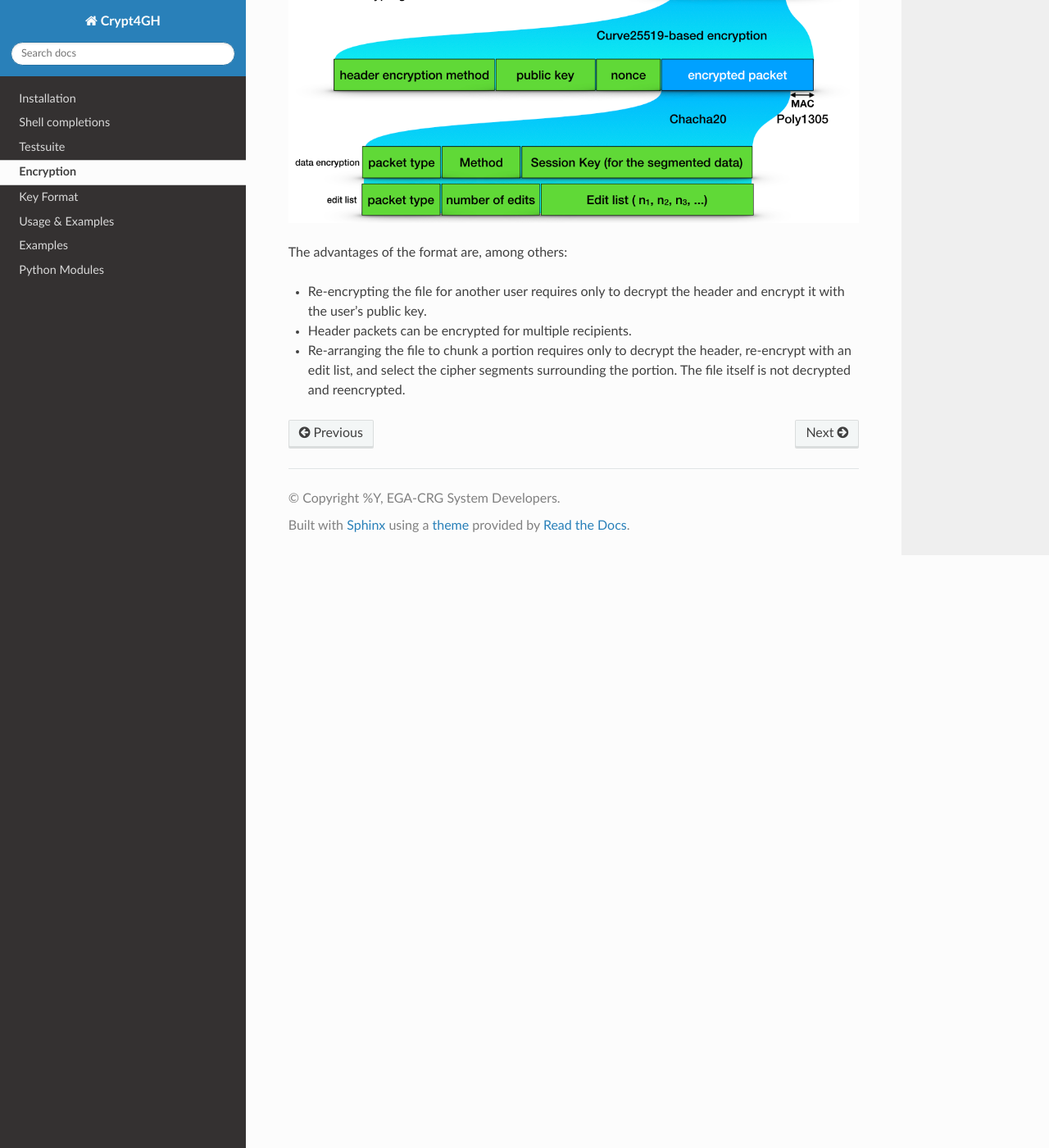
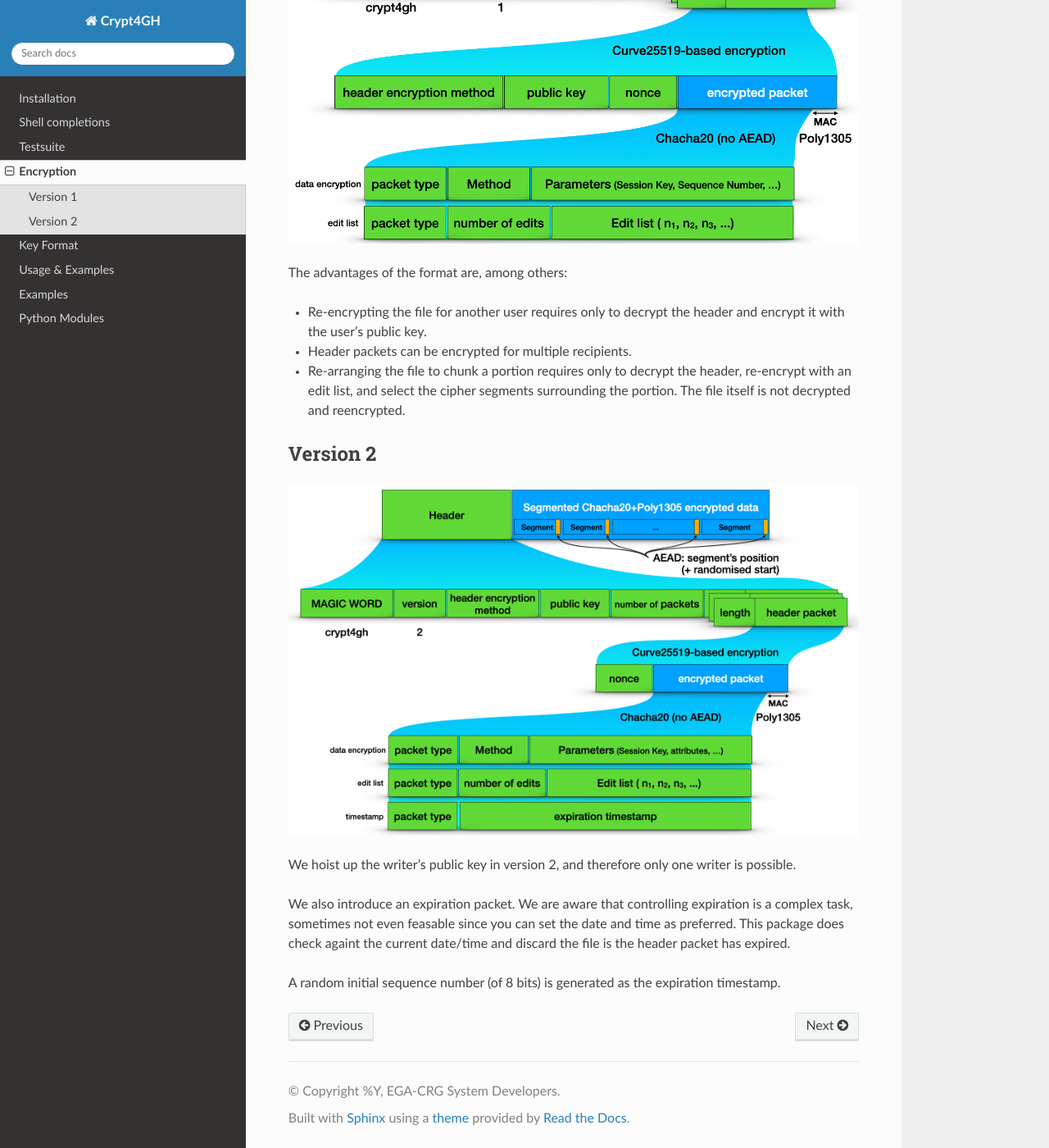
Before and after one commit to EGA-archive/crypt4gh, a Sphinx documentation site: the page built from docs/encryption.rst, in a window 1280 px wide and 1400 px high, scrolled down 771 px. Shown: the whole window at 82% size. Built offline with Sphinx 7.4.7 and the Read the Docs theme 3.1.0, drawn with Linux system fonts in a browser that asks for light colours.

Commit message:
Adding picture for v2

```diff
--- a/docs/encryption.rst
+++ b/docs/encryption.rst
@@ -16,12 +16,28 @@ A header packet is a length followed by its content. The content can be a data e
 
 All packets are encrypted using a Curve25519-based encryption.
 
-.. image:: /static/encryption.png
-   :target: ../_static/encryption.png
-   :alt: Encryption
+Version 1
+---------
+
+.. image:: /static/encryption.v1.png
+   :target: ../_static/encryption.v1.png
+   :alt: Encryption (v1)
 
 The advantages of the format are, among others:
 
 * Re-encrypting the file for another user requires only to decrypt the header and encrypt it with the user's public key.
 * Header packets can be encrypted for multiple recipients.
 * Re-arranging the file to chunk a portion requires only to decrypt the header, re-encrypt with an edit list, and select the cipher segments surrounding the portion. The file itself is not decrypted and reencrypted.
+
+Version 2
+---------
+
+.. image:: /static/encryption.v2.png
+   :target: ../_static/encryption.v2.png
+   :alt: Encryption (v2)
+
+We hoist up the writer's public key in version 2, and therefore only one writer is possible.
+
+We also introduce an expiration packet. We are aware that controlling expiration is a complex task, sometimes not even feasable since you can set the date and time as preferred. This package does check againt the current date/time and discard the file is the header packet has expired.
+
+A random initial sequence number (of 8 bits) is generated as the expiration timestamp.
```
Also changed, not shown: docs/static/encryption.png (deleted), docs/static/encryption.v1.png (added), docs/static/encryption.v2.png (added).
